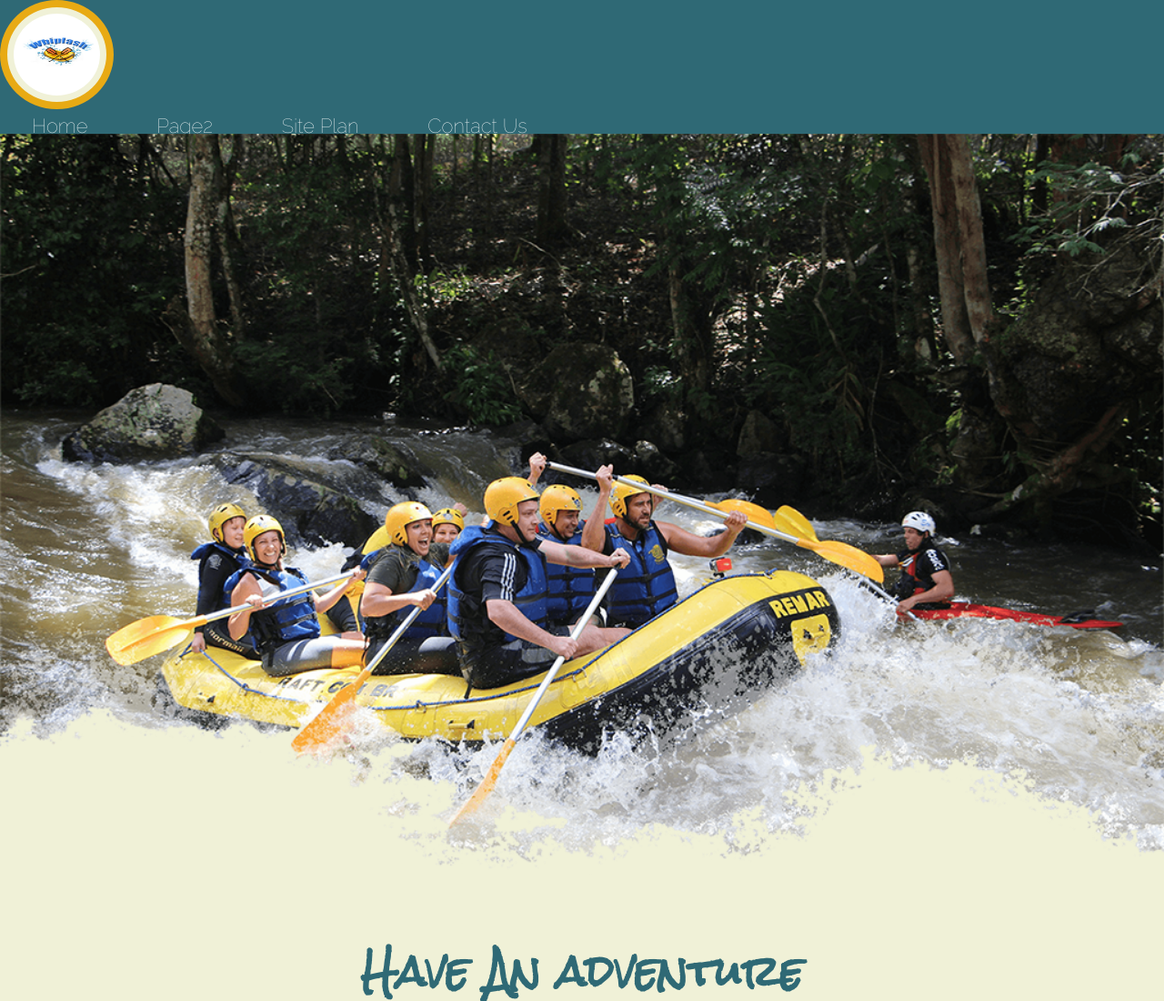
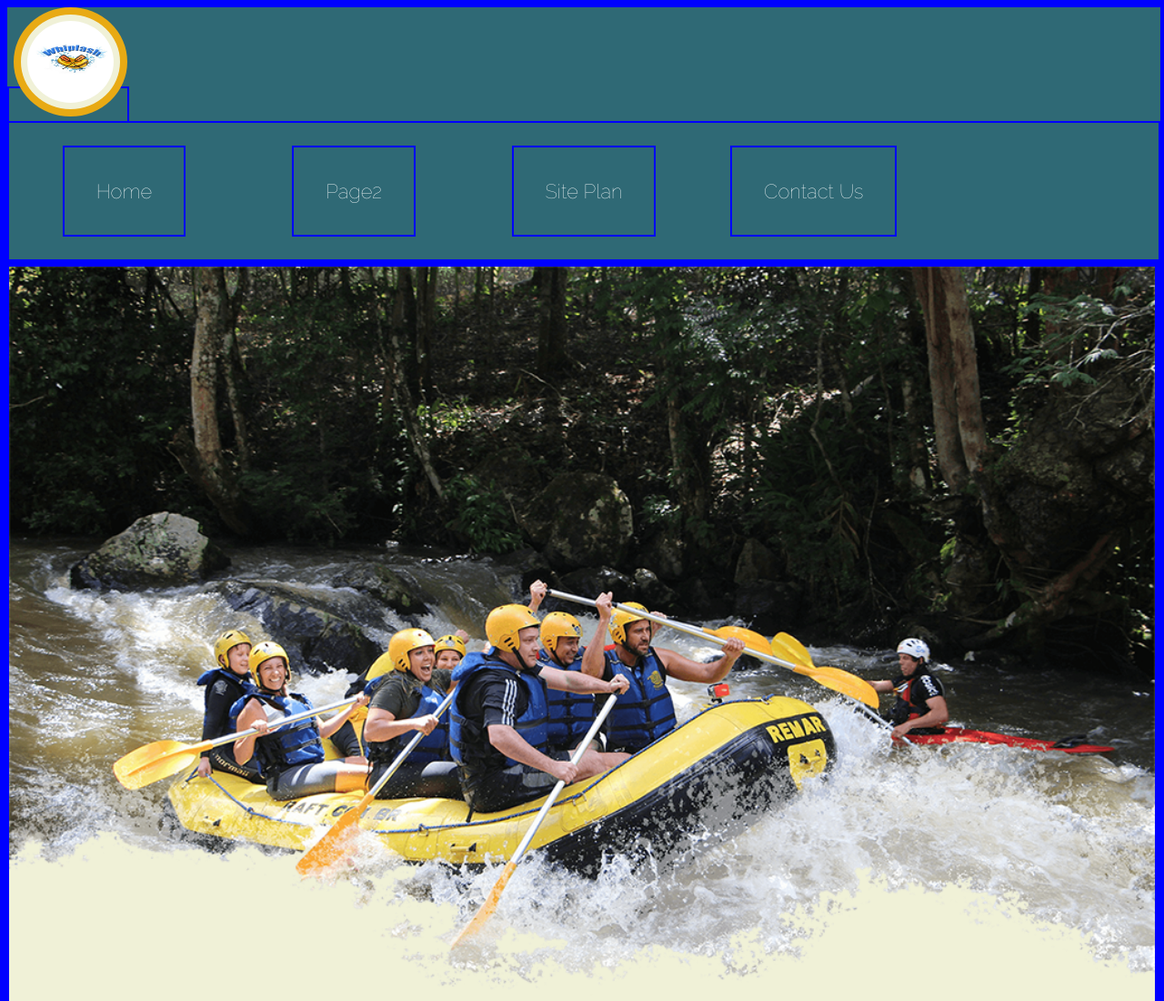
Before and after one commit to zRosies/WDD-130, a plain HTML site: page wwr/index.html in a window 1280 px wide. Shown: the top 1100 px of the page at 91% size. Drawn offline with Linux system fonts and the light colour scheme.

Commit message:
sasasasas

```diff
--- a/positioning/positionstyles.css
+++ b/positioning/positionstyles.css
@@ -173,6 +173,8 @@
   grid-template-columns: repeat(6,100px);
   grid-template-rows: repeat(6,100px);
 
+
+
   /* This is the parent of the activity 6 boxes. */
 }
 .red6 {
--- a/wwr/index.html
+++ b/wwr/index.html
@@ -12,12 +12,12 @@
         <header>
             <a id="logo_link" href="index.html">
                 <img class="logo" src="image/aaaaaa.jpeg" alt="weplash logo">
-            </a>
+                </a>
             <nav>
-                <a class="aa" href="index.html">Home</a>
-                <a class="aa" href="#">Page2</a>
-                <a class="aa" href="site-plan-rafting.html">Site Plan</a>
-                <a class="aa" href="contactus.html">Contact Us</a>
+                <a class="a" href="index.html">Home</a>
+                <a class="b" href="#">Page2</a>
+                <a class="c" href="site-plan-rafting.html">Site Plan</a>
+                <a class="d" href="contactus.html">Contact Us</a>
             </nav>
         </header>
         <div id="hero">
--- a/wwr/styles/raft.css
+++ b/wwr/styles/raft.css
@@ -4,6 +4,7 @@
     max-width: 1600px;
     margin: 0 auto;
     background-color: #f0f1d7;
+    padding: 0px;
 }
 
 .home-title{
@@ -43,7 +44,8 @@
 
 }
 #logo_link{
-    padding-top: 5px;
+    padding-top: 10px;
+    padding-left: 5px;
 
 }
 
@@ -64,7 +66,6 @@
 }
 #hero-img{
     width: 100%;
-    height: 5%;
     border: 0;
     margin: 0;
 
@@ -73,7 +74,8 @@
 header{
     background-color: #2F6975;
     margin: 0 auto;
-    margin-bottom: -4px;
+    padding: 0px;
+    width: 100%;
 }
 
 body{
@@ -99,6 +101,19 @@ nav a{
 nav a:hover{
     background-color: #E8AA14;
 }
+
+div{
+    margin: 0 auto;
+    padding: 0px;
+}
+
+ nav{
+    display: grid;
+    grid-template-columns: repeat(5,1fr);
+    place-items: center;
+    height: 150px;
+}
+
 
 main section{
     margin: 0  auto;
@@ -184,6 +199,7 @@ footer p{
    font-size: 1.2em;
 }
 
-/* *{
+
+*{
     border: 2px solid blue;
-}        */
+}      */
```
